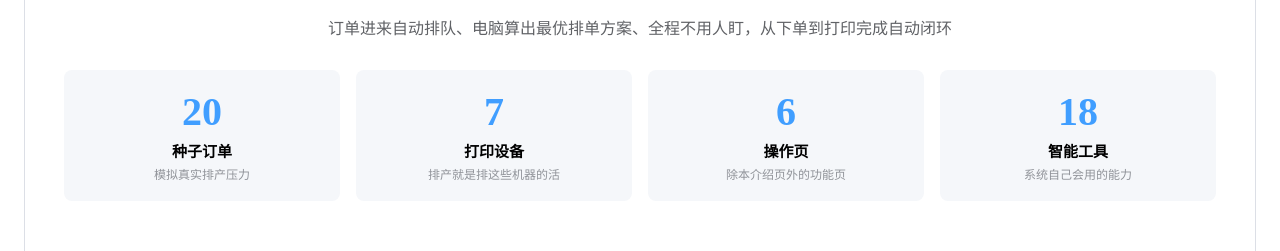
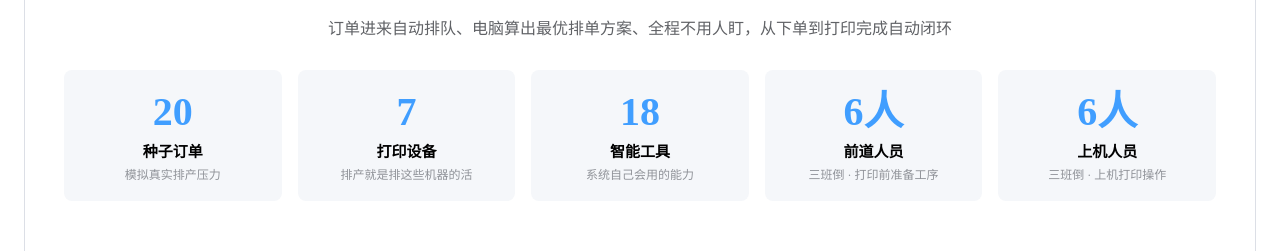
Before and after one commit to sjs1919/flex-fab-agent, a Vue app in the folder web/: page / in a window 1280 px wide. Shown: the part 202-453 px from the top of the page. Built offline with nearby package versions, Linux system fonts and the light colour scheme; no server answers.

Commit message:
feat(web): 首页 Hero 改 5 张生产资源卡（打印设备/前道/上机，去操作页）

```diff
--- a/web/src/views/OverviewView.vue
+++ b/web/src/views/OverviewView.vue
@@ -1,11 +1,13 @@
 <script setup lang="ts">
 // 系统介绍页（首页 tab）——纯静态展示，零 API 依赖
 // 数字来源：docs/demo/02-specs/2026-08-30-系统介绍页-design.md §7（已核对源码）
+// 首页 Hero 统计：原 4 项 + 前道/上机人员
 const heroStats = [
   { label: '种子订单', value: 20, note: '模拟真实排产压力' },
   { label: '打印设备', value: 7, note: '排产就是排这些机器的活' },
-  { label: '操作页', value: 6, note: '除本介绍页外的功能页' },
   { label: '智能工具', value: 18, note: '系统自己会用的能力' },
+  { label: '前道人员', value: '6人', note: '三班倒 · 打印前准备工序' },
+  { label: '上机人员', value: '6人', note: '三班倒 · 上机打印操作' },
 ]
 
 const pains = [
@@ -223,6 +225,7 @@ section h2 {
 
 .hero-stats {
   display: flex;
+  flex-wrap: wrap;
   gap: 16px;
 }
 
```
